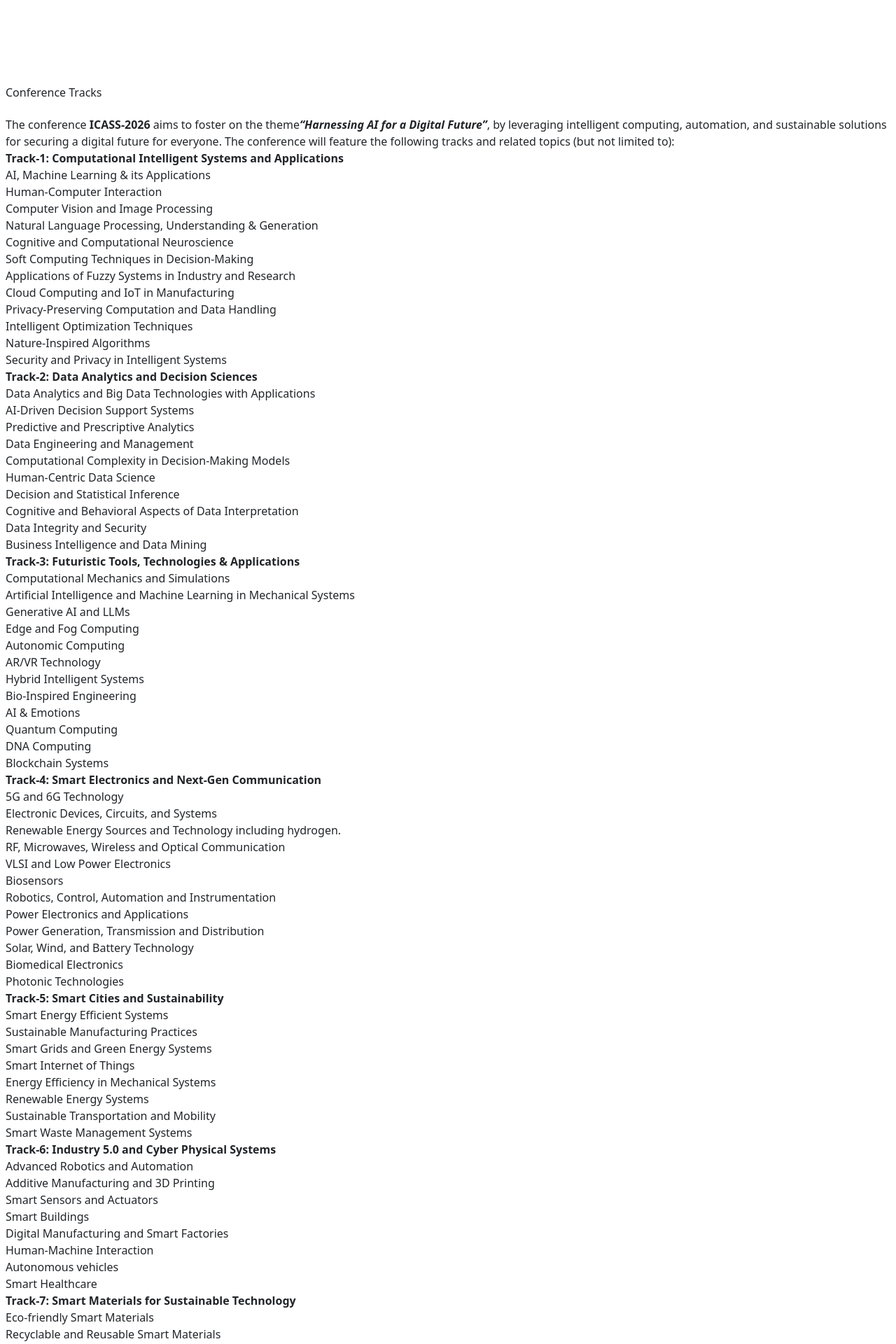
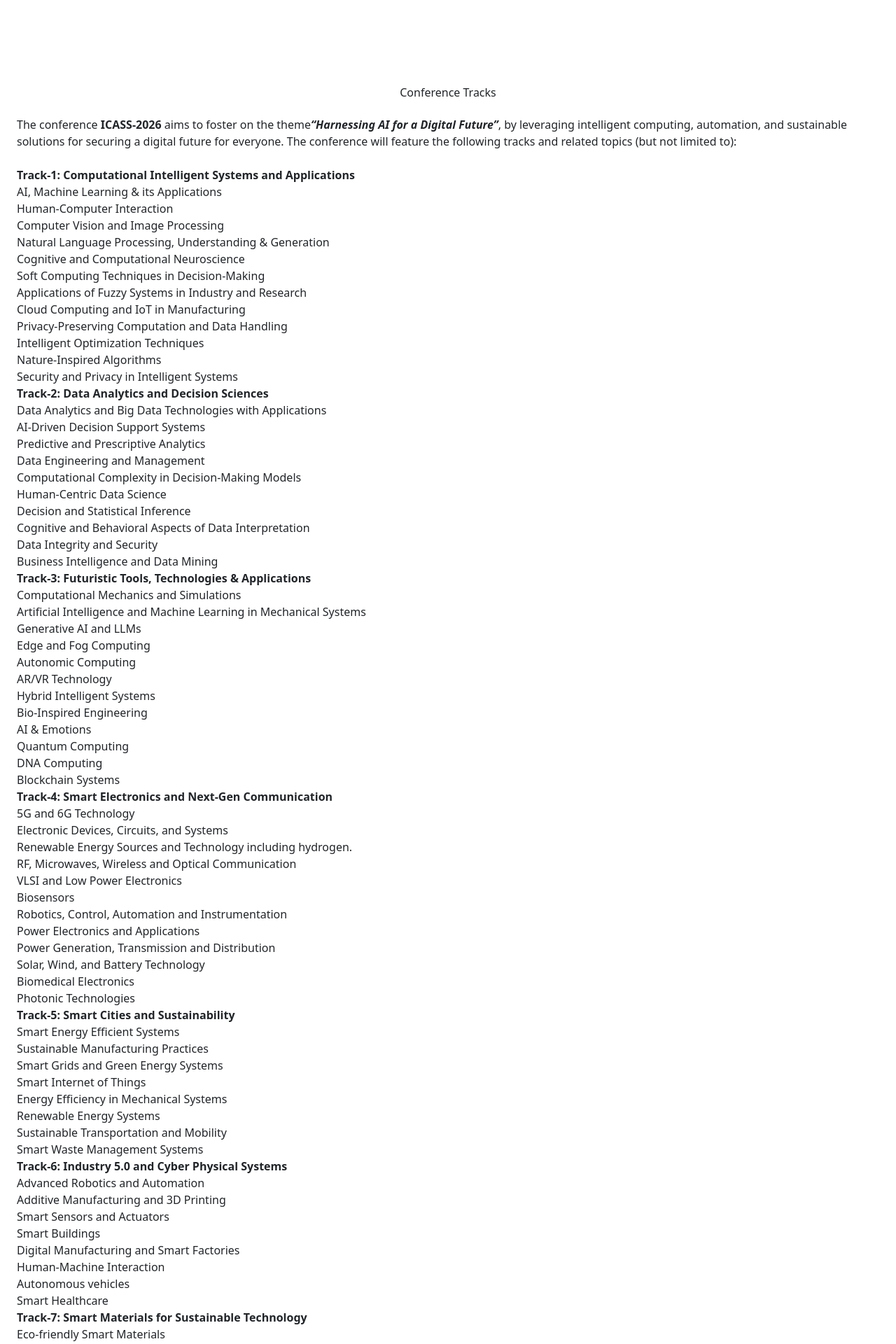
Before and after one commit to KumarAr0631F/ICASS-2026, a React (Vite) app: page /callforpapers/tracks-info in a window 1280 px wide. Shown: the part 2660-4580 px from the top of the page at 70% size. Built offline with nearby package versions, Linux system fonts and the light colour scheme.

Commit message:
first commit

```diff
--- a/src/pages/Guideline.jsx
+++ b/src/pages/Guideline.jsx
@@ -24,7 +24,7 @@
         <h3 className="text-3xl text-blue-600 font-bold text-center">
           Author's Guidelines
         </h3>
-        <div className="p-4 sm:p-5 rounded-lg w-full">
+        <div className="mt-3 sm:p-5 rounded-lg w-full">
           <p className="text-justify text-gray-900 text-base sm:text-lg">
             Authors are invited to submit original, high-quality, and previously
             unpublished research papers. Submissions should not be under review
@@ -40,10 +40,10 @@
 
       {/* Paper Formatting Guidelines Section */}
       <div className="flex flex-col lg:mt-[-3rem] mb-4 items-center justify-center sm:p-6 w-full sm:w-3/4 lg:w-2/3">
-        <h3 className="text-2xl text-blue-600 mb-3 sm:text-3xl font-bold text-center">
+        <h3 className="text-2xl text-blue-600 mt-3 mb-3 sm:text-3xl font-bold text-center">
           Paper Formatting Guidelines
         </h3>
-        <div className="sm:p-5 pl-5 pr-6 rounded-lg w-full">
+        <div className="sm:p-5 rounded-lg w-full">
           <ul className="list-decimal ml-5 text-justify lg:mt-[0rem] sm:text-lg pl-10text-gray-900 space-y-2">
             <li>
               Paper Length: Maximum of 6 pages, including figures, tables, and
@@ -76,7 +76,7 @@
         <h3 className="text-2xl sm:text-3xl font-bold text-center text-blue-600">
           General Instructions
         </h3>
-        <div className="p-4 sm:p-5 rounded-lg w-full">
+        <div className="sm:p-5 rounded-lg w-full">
           <ul className="list-decimal text-justify text-base ml-5 lg:mt-[0rem] sm:text-lg space-y-2 text-gray-800 ">
             <li>All submissions must be made via Microsoft CMT.</li>
             <li>
@@ -131,7 +131,7 @@
         </div>
       </div>
       <div className="flex flex-col lg:mt-[-3rem] items-center justify-center sm:p-6 w-full sm:w-3/4 lg:w-2/3">
-        <h3 className="text-2xl sm:text-3xl mb-3 font-bold text-center text-blue-600">
+        <h3 className="text-2xl sm:text-3xl mt-3 mb-3 font-bold text-center text-blue-600">
           Policy on Plagiarism
         </h3>
         <div className=" sm:p-5 rounded-lg w-full">
--- a/src/pages/Tracks.jsx
+++ b/src/pages/Tracks.jsx
@@ -2,11 +2,11 @@
 
 const Tracks = () => {
   return (
-    <div className="px-2 py-4 sm:px-6 sm:py-6 w-full overflow-x-hidden min-w-0">
-      <h3 className="text-blue-700 text-xl sm:text-2xl font-bold mb-4 sm:mb-6 ml-6">
+    <div className="px-4 py-4 sm:px-6 sm:py-6 w-full overflow-x-hidden min-w-0 flex flex-col items-center">
+      <h3 className="text-blue-700 text-xl sm:text-2xl font-bold mb-4 sm:mb-6 text-center w-full">
         Conference Tracks
       </h3>
-      <p className="text-justify ml-6 mr-6">
+      <p className="text-justify w-full max-w-3xl mx-auto mb-4">
         The conference <strong>ICASS-2026</strong> aims to foster on the theme
         <b>
           <em>“Harnessing AI for a Digital Future”</em>
@@ -16,12 +16,16 @@
         will feature the following tracks and related topics (but not limited
         to):
       </p>
-      <div className="bg-white rounded-lg ml-3 sm:p-4 w-full overflow-x-hidden break-words">
+      <div className="flex flex-col gap-4 w-full max-w-3xl mx-auto">
+        {/* Track 1 */}
+        <div className="bg-white rounded-lg w-full overflow-x-hidden break-words">
           <strong>
             Track-1: Computational Intelligent Systems and Applications
           </strong>
           <ul className="list-inside ml-4 sm:ml-5 text-sm sm:text-base space-y-1">
-          <li className="list-disc">AI, Machine Learning & its Applications</li>
+            <li className="list-disc">
+              AI, Machine Learning & its Applications
+            </li>
             <li className="list-disc">Human-Computer Interaction</li>
             <li className="list-disc">Computer Vision and Image Processing</li>
             <li className="list-disc">
@@ -49,8 +53,8 @@
             </li>
           </ul>
         </div>
-
-      <div className="bg-white rounded-lg ml-3 sm:p-4 w-full overflow-x-hidden break-words">
+        {/* Track 2 */}
+        <div className="bg-white rounded-lg w-full overflow-x-hidden break-words">
           <strong>Track-2: Data Analytics and Decision Sciences</strong>
           <ul className="list-inside ml-4 sm:ml-5 text-sm sm:text-base space-y-1">
             <li className="list-disc">
@@ -72,10 +76,14 @@
           </ul>
         </div>
 
-      <div className="bg-white rounded-lg ml-3 sm:p-4 w-full overflow-x-hidden break-words">
-        <strong>Track-3: Futuristic Tools, Technologies & Applications</strong>
-        <ul className="list-inside ml-4 sm:ml-5 text-sm sm:text-base space-y-1">
-          <li className="list-disc">Computational Mechanics and Simulations</li>
+        <div className="bg-white rounded-lg w-full overflow-x-hidden break-words">
+          <strong>
+            Track-3: Futuristic Tools, Technologies & Applications
+          </strong>
+          <ul className="list-inside ml-5">
+            <li className="list-disc">
+              Computational Mechanics and Simulations
+            </li>
             <li className="list-disc">
               Artificial Intelligence and Machine Learning in Mechanical Systems
             </li>
@@ -92,9 +100,9 @@
           </ul>
         </div>
 
-      <div className="bg-white rounded-lg ml-3 sm:p-4 w-full overflow-x-hidden break-words">
+        <div>
           <strong>Track-4: Smart Electronics and Next-Gen Communication</strong>
-        <ul className="list-inside ml-4 sm:ml-5 text-sm sm:text-base space-y-1">
+          <ul className="list-inside ml-5">
             <li className="list-disc">5G and 6G Technology</li>
             <li className="list-disc">
               Electronic Devices, Circuits, and Systems
@@ -120,25 +128,31 @@
           </ul>
         </div>
 
-      <div className="bg-white rounded-lg ml-3 sm:p-4 w-full overflow-x-hidden break-words">
+        <div>
           <strong>Track-5: Smart Cities and Sustainability</strong>
-        <ul className="list-inside ml-4 sm:ml-5 text-sm sm:text-base space-y-1">
+          <ul className="list-inside ml-5">
             <li className="list-disc">Smart Energy Efficient Systems</li>
             <li className="list-disc">Sustainable Manufacturing Practices</li>
             <li className="list-disc">Smart Grids and Green Energy Systems</li>
             <li className="list-disc">Smart Internet of Things</li>
-          <li className="list-disc">Energy Efficiency in Mechanical Systems</li>
+            <li className="list-disc">
+              Energy Efficiency in Mechanical Systems
+            </li>
             <li className="list-disc">Renewable Energy Systems</li>
-          <li className="list-disc">Sustainable Transportation and Mobility</li>
+            <li className="list-disc">
+              Sustainable Transportation and Mobility
+            </li>
             <li className="list-disc">Smart Waste Management Systems</li>
           </ul>
         </div>
 
-      <div className="bg-white rounded-lg ml-3 sm:p-4 w-full overflow-x-hidden break-words">
+        <div>
           <strong>Track-6: Industry 5.0 and Cyber Physical Systems</strong>
-        <ul className="list-inside ml-4 sm:ml-5 text-sm sm:text-base space-y-1">
+          <ul className="list-inside ml-5">
             <li className="list-disc">Advanced Robotics and Automation</li>
-          <li className="list-disc">Additive Manufacturing and 3D Printing</li>
+            <li className="list-disc">
+              Additive Manufacturing and 3D Printing
+            </li>
             <li className="list-disc">Smart Sensors and Actuators</li>
             <li className="list-disc">Smart Buildings</li>
             <li className="list-disc">
@@ -150,12 +164,16 @@
           </ul>
         </div>
 
-      <div className="bg-white rounded-lg ml-3 sm:p-4 w-full overflow-x-hidden break-words">
+        <div>
           <strong>Track-7: Smart Materials for Sustainable Technology</strong>
           <ul className="list-inside ml-5">
             <li className="list-disc">Eco-friendly Smart Materials</li>
-          <li className="list-disc">Recyclable and Reusable Smart Materials</li>
-          <li className="list-disc">Smart Materials for Energy Applications</li>
+            <li className="list-disc">
+              Recyclable and Reusable Smart Materials
+            </li>
+            <li className="list-disc">
+              Smart Materials for Energy Applications
+            </li>
             <li className="list-disc">Green Synthesis of Smart Materials</li>
             <li className="list-disc">Solid State and Thin-film Batteries</li>
             <li className="list-disc">
@@ -168,7 +186,9 @@
               Artificial Intelligence and Materials Innovation
             </li>
             <li className="list-disc">Energy Storage and Sustainability</li>
-          <li className="list-disc">AI for Materials Synthesis & Discovery</li>
+            <li className="list-disc">
+              AI for Materials Synthesis & Discovery
+            </li>
             <li className="list-disc">
               AI for batteries, supercapacitors, and other energy devices
             </li>
@@ -176,6 +196,7 @@
           </ul>
         </div>
       </div>
+    </div>
   );
 };
 
```
Lines whose indentation alone changed are shown as unchanged.
